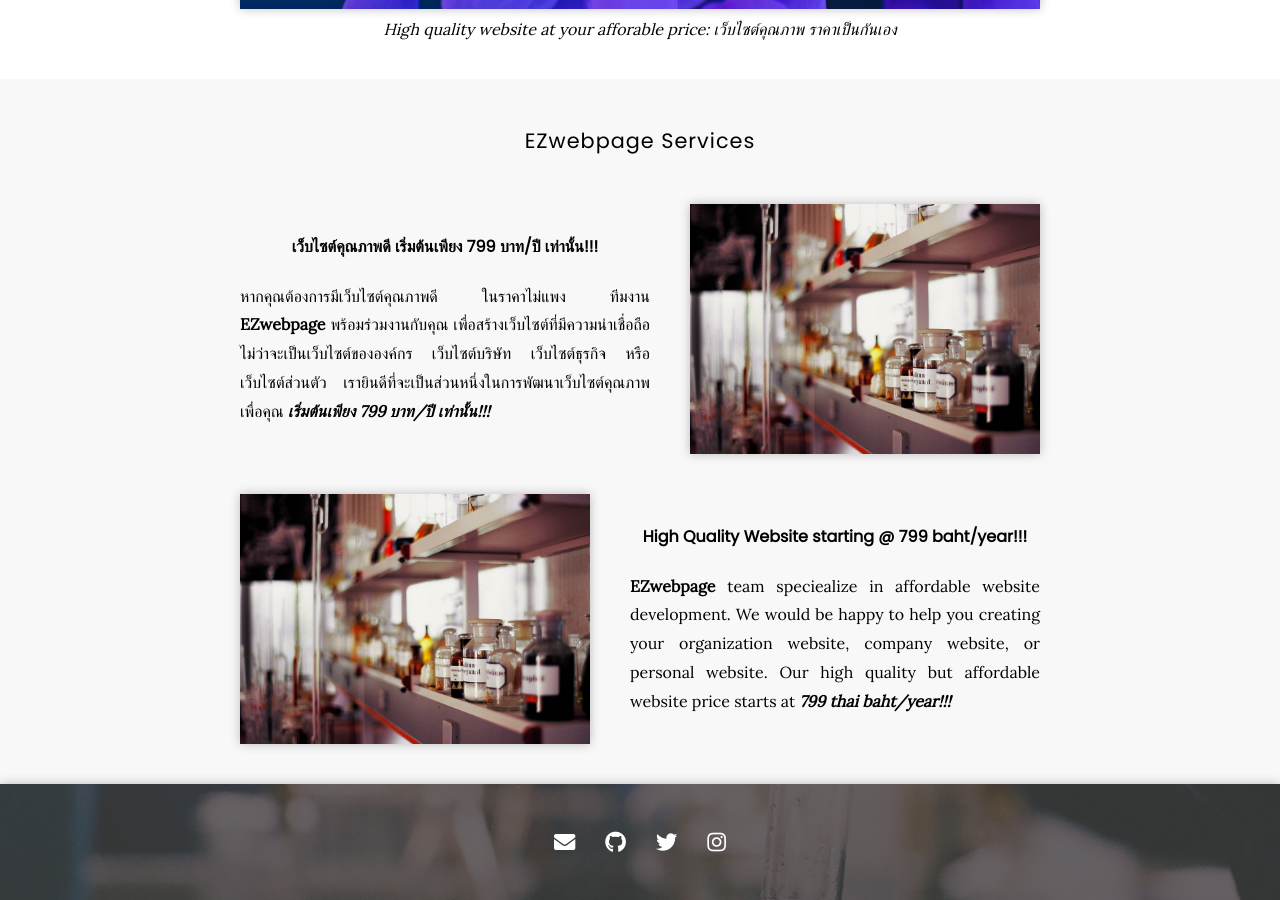
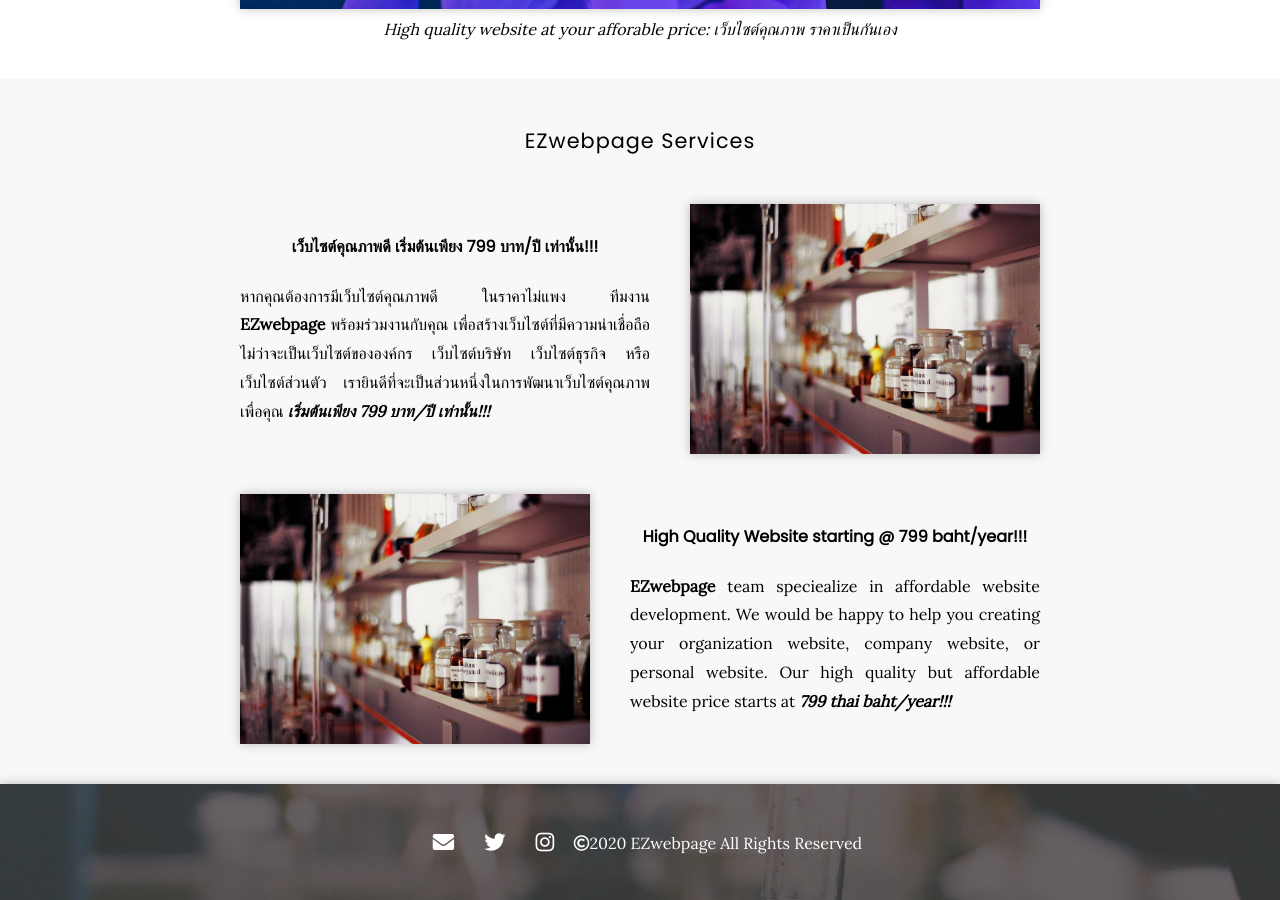
Before and after one commit to EZwebpage/Showcase, a Jekyll site: the page built from index.md, in a window 1280 px wide and 900 px high, scrolled down 779 px. Built offline with Jekyll 4.4.1, drawn with Linux system fonts in a browser that asks for light colours; nearby versions of some CDN libraries.

Commit message:
Update footer.html

```diff
--- a/_includes/footer.html
+++ b/_includes/footer.html
@@ -1,12 +1,14 @@
 <footer>
   <div class="footer_row">
     {%- include social-link.html type="contact" large=true -%}
-    {%- include social-link.html type="github" large=true -%}
     {%- include social-link.html type="twitter" large=true -%}
     {%- include social-link.html type="instagram" large=true -%}
     {%- comment -%}
     {%- include social-link.html type="rss" large=true -%}
     {%- endcomment -%}
   </div>
+  <div class="footer_row">
+    <i class="far fa-copyright"></i>2020 EZwebpage All Rights Reserved
+  </div>
   <!-- &copy; <script>document.write(new Date().getFullYear())</script> {{ site.title }} -->
 </footer>
```
